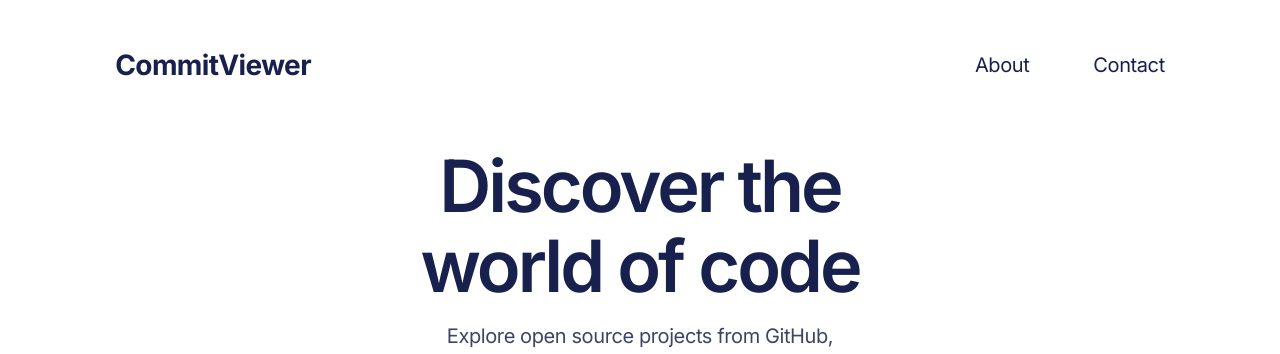
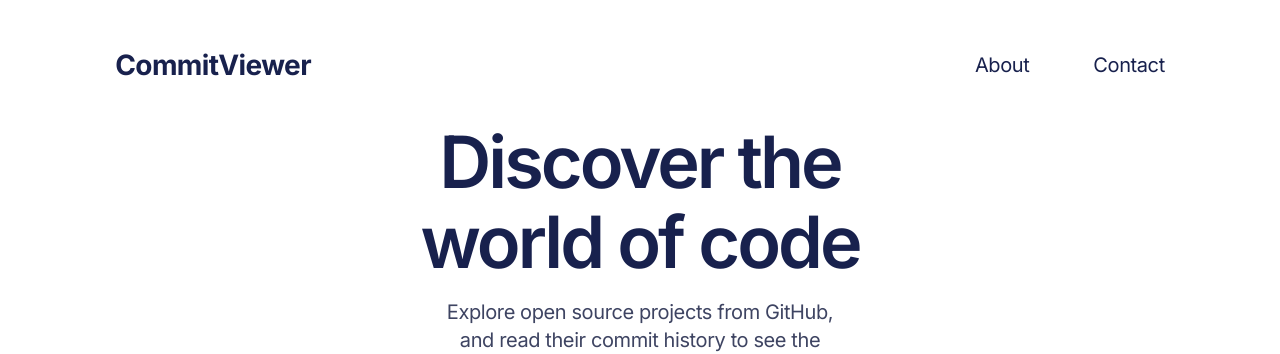
Before and after one commit to stonesilver/Bossbus-commit-viewer, a React (Create React App) app: page / in a window 1280 px wide. Shown: the top 354 px of the page. Built offline with nearby package versions, Linux system fonts and the light colour scheme; no server answers.

Commit message:
changed margin top of welcome to code component as against design because i think it looks better

```diff
--- a/src/components/WelcomeToCode/welcomeToCode.styles.scss
+++ b/src/components/WelcomeToCode/welcomeToCode.styles.scss
@@ -4,7 +4,7 @@
   display: flex;
   justify-content: center;
   align-content: center;
-  margin-top: 4rem;
+  margin-top: 2.5rem;
 
   @media screen and (max-width: 768px) {
     margin-top: 2rem;
```
